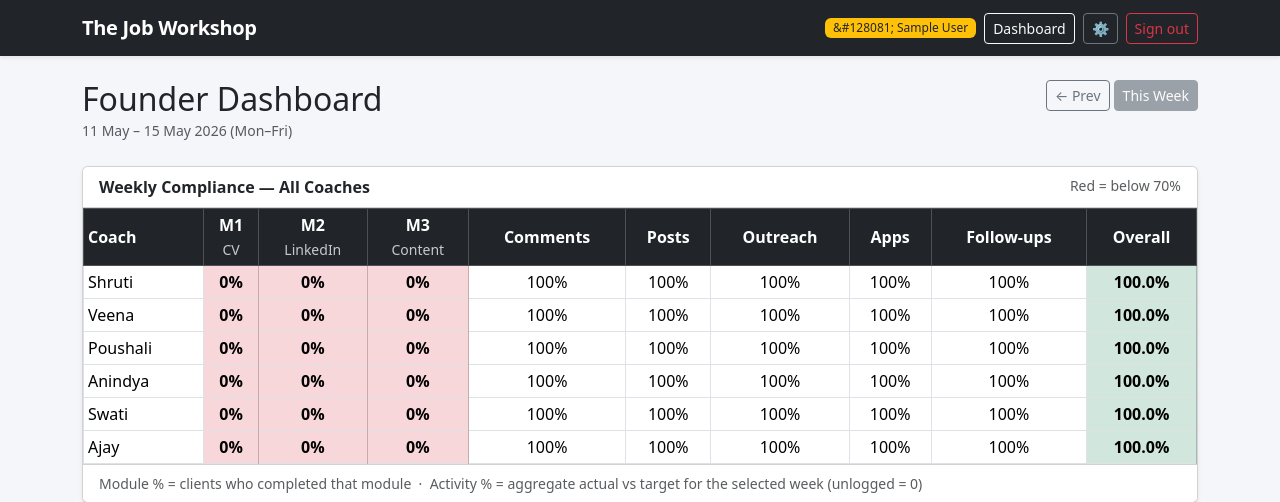
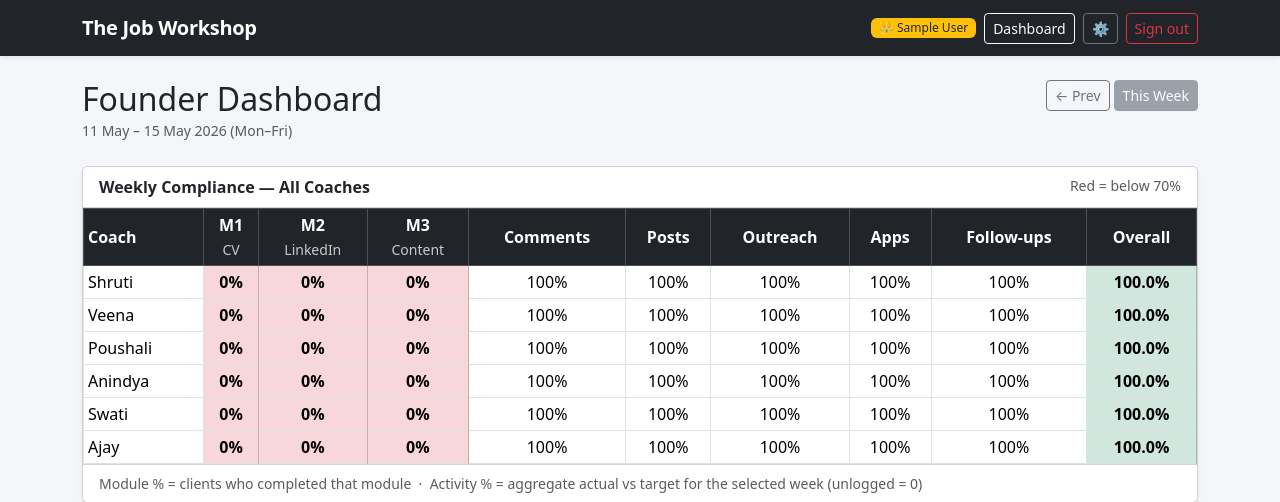
Before and after one commit to TJW-Dubai/tjw-progress-tracker, a Flask app: page /dashboard in a window 1280 px wide. Shown: the top 502 px of the page. Run offline with Flask 3, Linux system fonts and the light colour scheme; the visitor is signed in with stand-in values (Sample User, id 1).

Commit message:
Fix emoji rendering in navbar — use actual emoji instead of HTML entities in Jinja expressions

```diff
--- a/templates/base.html
+++ b/templates/base.html
@@ -21,7 +21,7 @@
       {% if current_user %}
         <!-- Who's logged in -->
         <span class="badge {{ 'bg-warning text-dark' if is_founder else 'bg-secondary' }} px-2 py-1">
-          {{ '&#128081;' if is_founder else '&#128100;' }} {{ current_user }}
+          {{ '👑' if is_founder else '👤' }} {{ current_user }}
         </span>
 
         {% if is_founder %}
```
